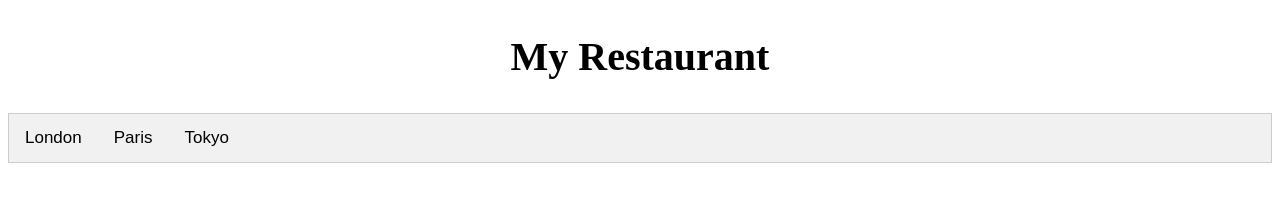
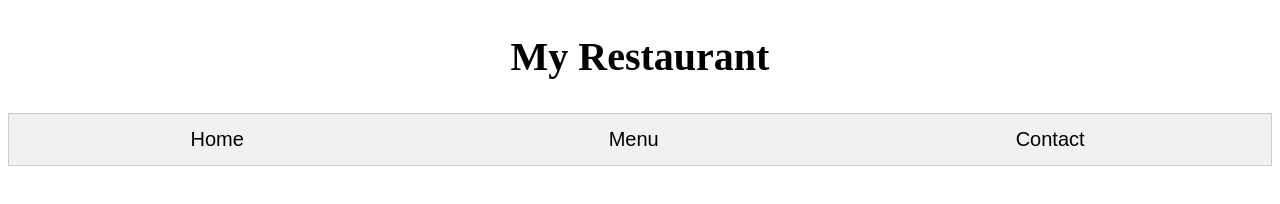
Before and after one commit to Ventuscoder/Restaurant-Page, a plain HTML site: page index.html in a window 1280 px wide. Drawn offline with Linux system fonts and the light colour scheme.

Commit message:
Changed tab names and styled accordingly

```diff
--- a/index.html
+++ b/index.html
@@ -7,12 +7,12 @@
     <body>
         <h2>My Restaurant</h2>
         <div class="tab">
-            <button class="tablinks" onclick="openCity(event, 'London')">London</button>
-            <button class="tablinks" onclick="openCity(event, 'Paris')">Paris</button>
-            <button class="tablinks" onclick="openCity(event, 'Tokyo')">Tokyo</button>
+            <button class="tablinks" onclick="openCity(event, 'London')">Home</button>
+            <button class="tablinks" onclick="openCity(event, 'Paris')">Menu</button>
+            <button class="tablinks" onclick="openCity(event, 'Tokyo')">Contact</button>
           </div>
 
-          <div id="London" class="tabcontent">
+          <div id="Home" class="tabcontent">
             <h3>London</h3>
             <p>London is the capital city of England.</p>
           </div>
--- a/style.css
+++ b/style.css
@@ -9,6 +9,7 @@
 /* Style the buttons inside the tab */
 
 .tab button {
+    width: 33%;
     background-color: inherit;
     float: left;
     border: none;
@@ -16,7 +17,7 @@
     cursor: pointer;
     padding: 14px 16px;
     transition: 0.3s;
-    font-size: 17px;
+    font-size: 20px;
 }
 
 /* Change background color of buttons on hover */
```
